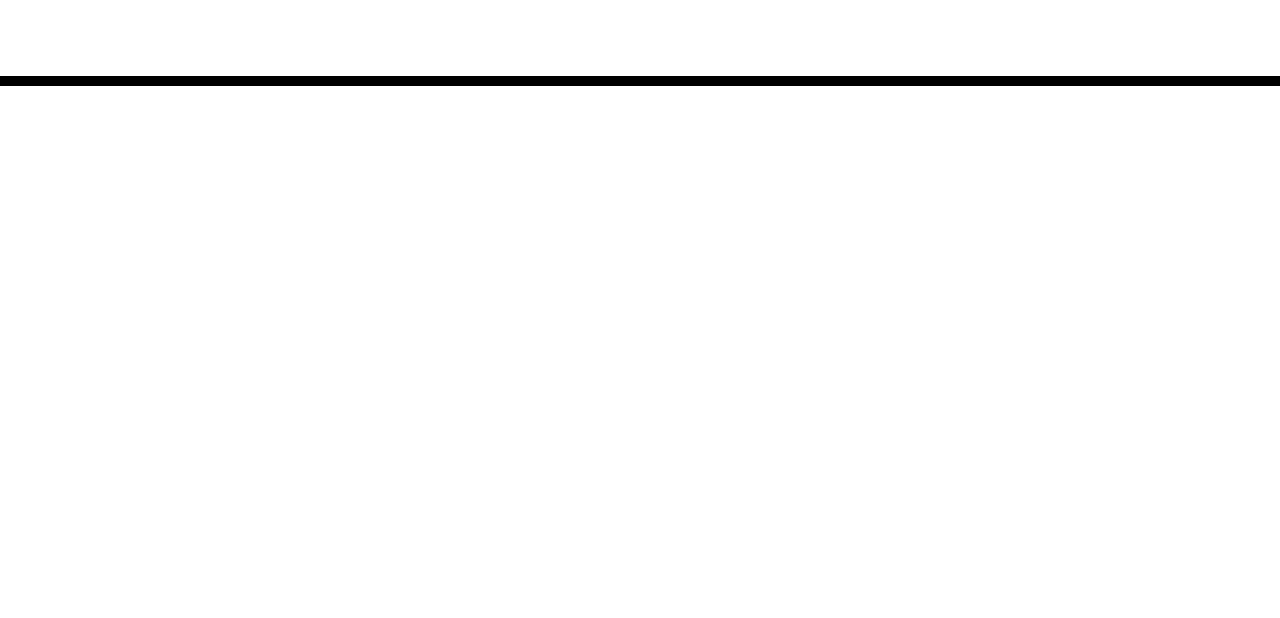
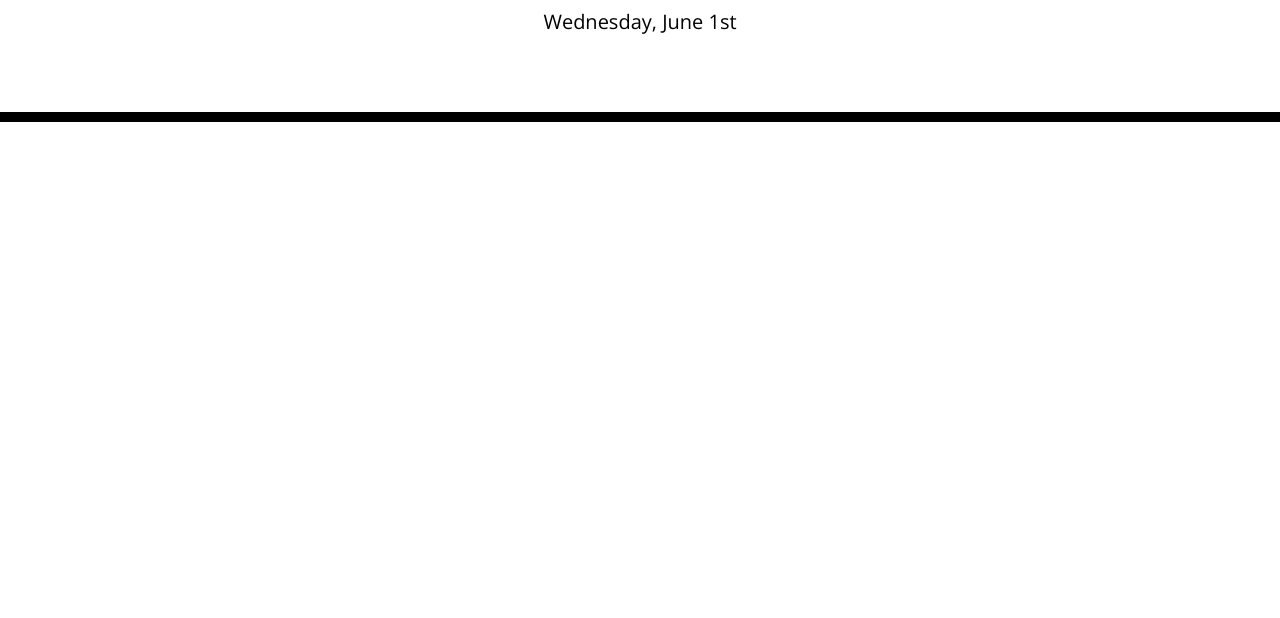
Before and after one commit to jessica-calderon/super-disco, a plain HTML site: page index.html in a window 1280 px wide. Shown: the part 182-800 px from the top of the page. Drawn offline with nearby package versions, Linux system fonts and the light colour scheme.

Commit message:
add todays date variable to html header

```diff
--- a/assets/js/index.js
+++ b/assets/js/index.js
@@ -0,0 +1,4 @@
+// var for date format Day, Month, date
+var todaysDate = moment().format('dddd, MMMM Do');
+// add todaysDate to html header
+$("#currentDay").html(todaysDate);
--- a/index.html
+++ b/index.html
@@ -34,5 +34,6 @@
 
     <script src="https://code.jquery.com/jquery-3.4.1.min.js"></script>
     <script src="https://cdnjs.cloudflare.com/ajax/libs/moment.js/2.24.0/moment.min.js"></script>
+    <script src="./assets/js/index.js"></script>
   </body>
 </html>
```
